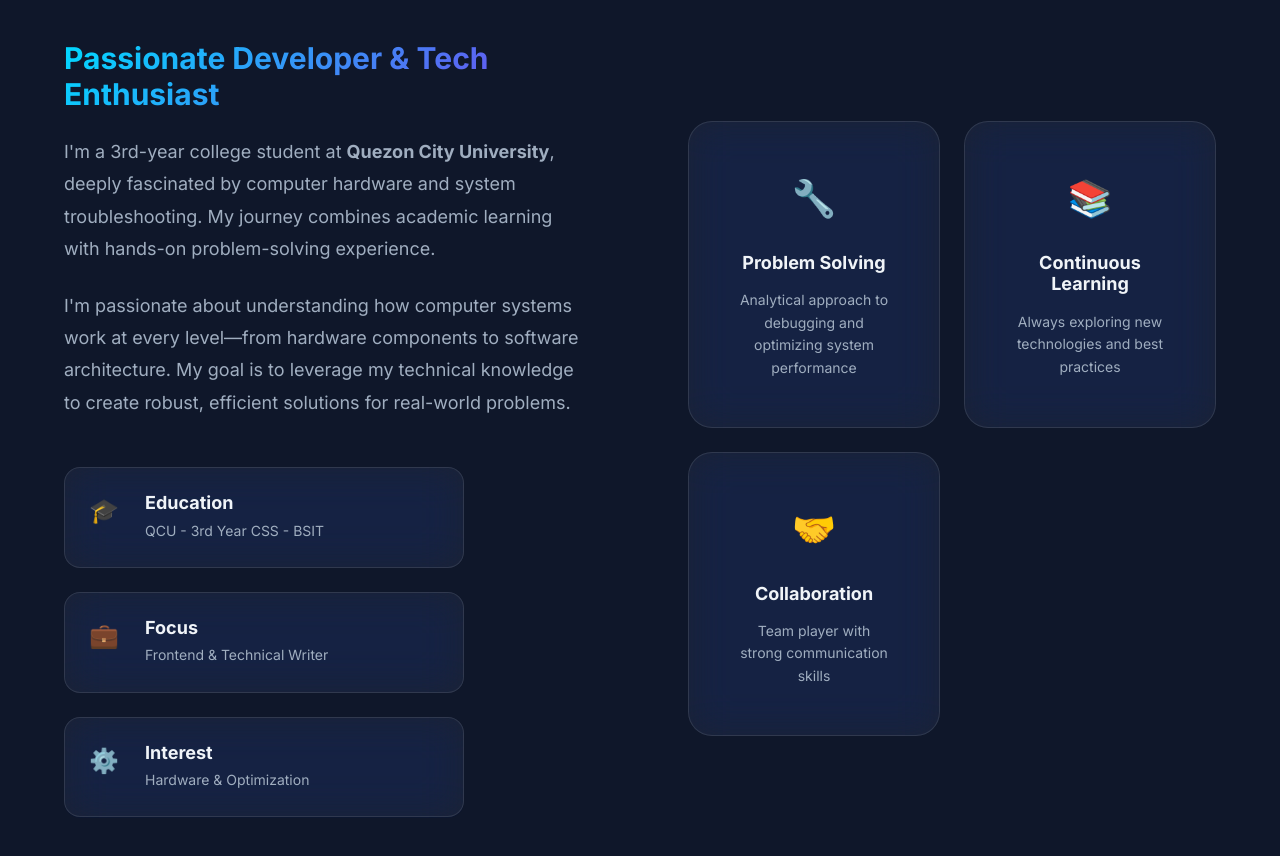
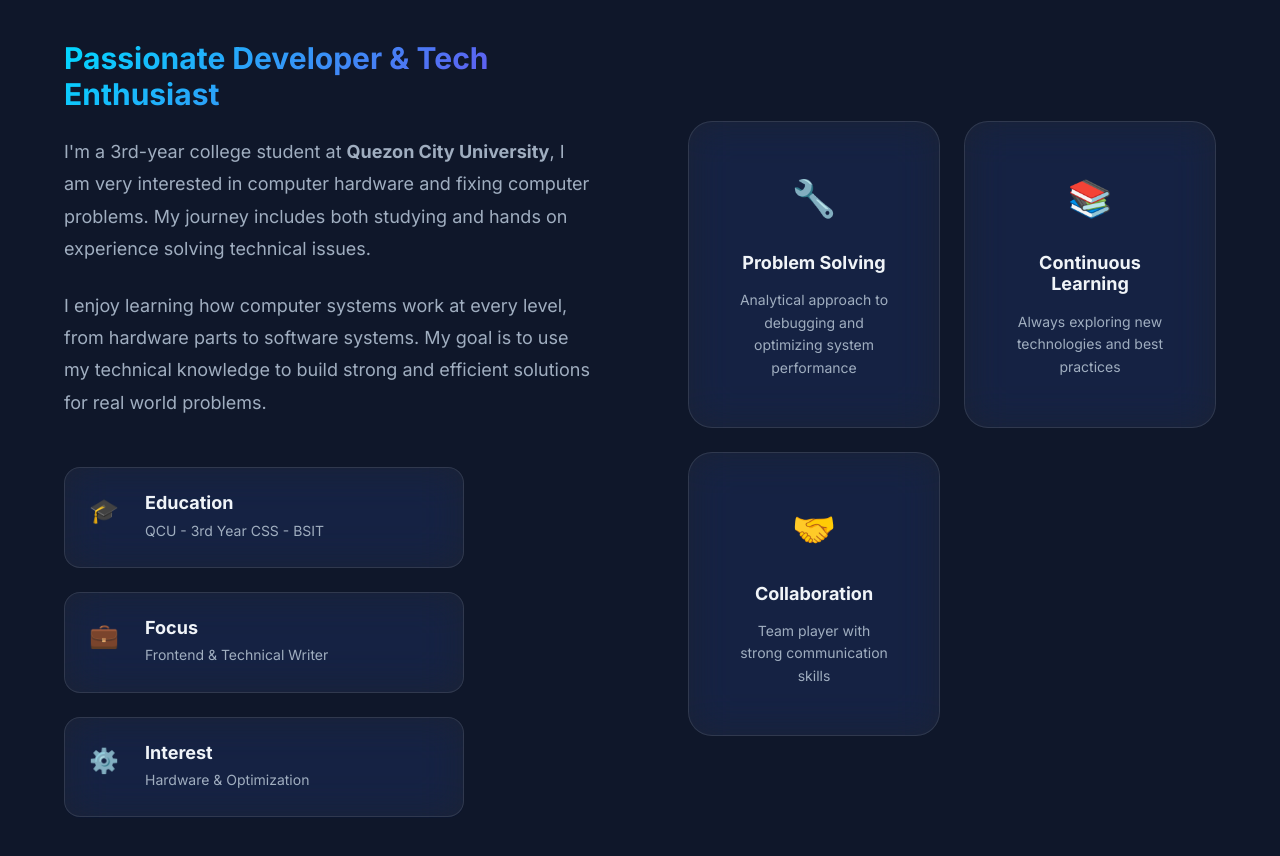
Before and after one commit to Shiryuu123/TyronWeb, a plain HTML site: page index.html in a window 1280 px wide. Shown: the part 1040-1896 px from the top of the page. Drawn offline with Linux system fonts and the light colour scheme.

Commit message:
hardware

```diff
--- a/index.html
+++ b/index.html
@@ -80,8 +80,8 @@
             <div class="about-content">
                 <div class="about-text">
                     <h3>Passionate Developer & Tech Enthusiast</h3>
-                    <p>I'm a 3rd-year college student at <strong>Quezon City University</strong>, deeply fascinated by computer hardware and system troubleshooting. My journey combines academic learning with hands-on problem-solving experience.</p>
-                    <p>I'm passionate about understanding how computer systems work at every level—from hardware components to software architecture. My goal is to leverage my technical knowledge to create robust, efficient solutions for real-world problems.</p>
+                    <p>I'm a 3rd-year college student at <strong>Quezon City University</strong>, I am very interested in computer hardware and fixing computer problems. My journey includes both studying and hands on experience solving technical issues.</p>
+                    <p>I enjoy learning how computer systems work at every level, from hardware parts to software systems. My goal is to use my technical knowledge to build strong and efficient solutions for real world problems.</p>
 
                     <div class="about-highlights">
                         <div class="highlight-item">
```
